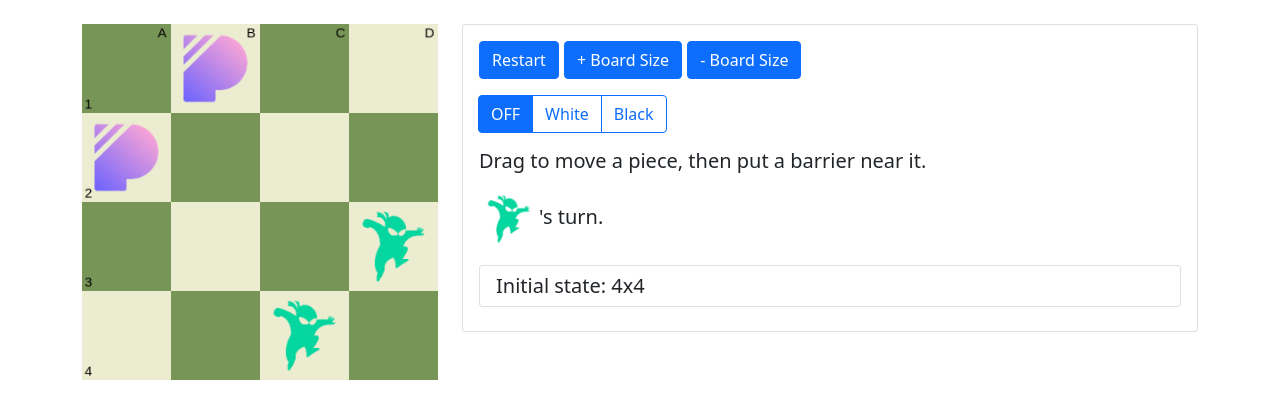
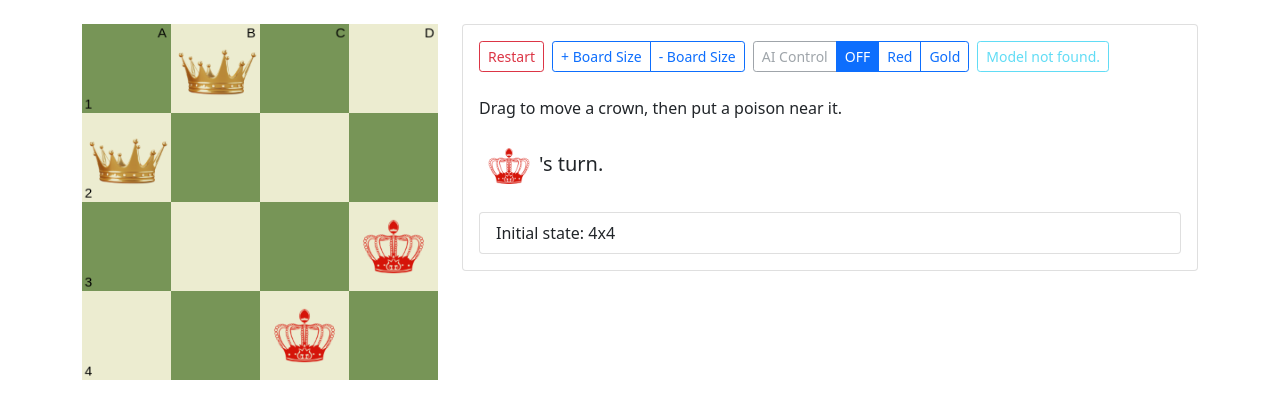
Before and after one commit to sqmscm/ProjectZoe, a Flask app: page / in a window 1280 px wide. Shown: the top 419 px of the page. Run offline with Flask 2, Linux system fonts and the light colour scheme.

Commit message:
introduce more ai features

```diff
--- a/app.py
+++ b/app.py
@@ -25,7 +25,7 @@ def zoe_backend():
     data = request.get_json()
 
     if data['rows'] != r or data['cols'] != c:
-        return jsonify({"message": "no AI loaded"})
+        return jsonify({"message": "error"})
 
     for i, k in enumerate(data['state']):
         if k == 0:
@@ -36,6 +36,10 @@ def zoe_backend():
             data['state'][i] = 0
 
     state_num = NxNoptimal.state_to_num(data['state'], data['turn'], state_dim=1)
+
+    if par[state_num] == -1:
+        return jsonify({"message": "game end"})
+
     best_move = NxNoptimal.num_to_state(par[state_num])[0]
 
     for i, k in enumerate(best_move):
@@ -46,7 +50,7 @@ def zoe_backend():
         elif k == 0:
             best_move[i] = -2
 
-    return jsonify({"message": "success", "cpu_move": best_move})
+    return jsonify({"message": "success", "state_num": state_num, "cpu_move": best_move})
 
 
 @app.route("/")
--- a/static/js/main.js
+++ b/static/js/main.js
@@ -271,7 +271,7 @@ var main = function() {
     });
 
     game.make_moves_on_states = function(new_state, old_state) {
-      log(new_state)
+      // log(new_state)
       moving_piece = null
       move_to = null
       barrier_pos = null
@@ -313,13 +313,13 @@ var main = function() {
       game.is_placing_piece = true
       game.last_placed_barrier = new_barrier
       //update info panel
-      game.updateInfo()
+      game.updateInfo(true)
 
       // log([moving_piece, move_to, barrier_pos])
-      return [moving_piece, move_to, barrier_pos]
+      // return [moving_piece, move_to, barrier_pos]
     }
 
-    game.updateInfo = function() {
+    game.updateInfo = function(ai_opr = false) {
       // backup latest states
       activities.push([...states])
       // log(activities)
@@ -340,11 +340,17 @@ var main = function() {
             // log(result['cpu_move'])
             if (result['message'] == 'error') {
               game.AIsupport = false
+              $("#model_stat").attr("class", "btn btn-outline-info btn-sm")
+              $("#model_stat").text("Model not found.")
+
               return
             }
-            log(game.curr_side + " " + $('#ai-control input:radio:checked').val())
-            if (game.curr_side == $('#ai-control input:radio:checked').val()) {
-              game.make_moves_on_states(result['cpu_move'], states)
+            if (result['message'] == 'success') {
+              $("#model_stat").attr("class", "btn btn-outline-success btn-sm")
+              $("#model_stat").text("Model loaded.")
+              if (game.curr_side == $('#ai-control input:radio:checked').val()) {
+                game.make_moves_on_states(result['cpu_move'], states)
+              }
             }
             // console.log(result)
           }
@@ -391,6 +397,9 @@ var main = function() {
         (${String.fromCharCode(65 + game.last_moved_piece.board_x)},${game.last_moved_piece.board_y+1})
         <img src="static/imgs/barrier.png" height="30">
         (${String.fromCharCode(65+game.last_placed_barrier.board_x)},${game.last_placed_barrier.board_y+1})`
+        if (ai_opr) {
+          activity += ` <img src="static/imgs/ai.png" height="30">`
+        }
         if (game.curr_side == WHITE_SIDE) {
           acts.append(`${normal_lst} data-state="${activities.length - 1}">
           <img src="static/imgs/piece2.png" height="30">${activity}</a>`)
--- a/templates/index.html
+++ b/templates/index.html
@@ -24,25 +24,34 @@
       <div class="col-8">
         <div class="card">
           <div class="card-body">
+            <div class="btn-toolbar" role="toolbar">
+              <div class="btn-group me-2" role="group">
+                <button id="rest" onclick="main.restLevel()" type="button" class="btn btn-outline-danger btn-sm">Restart</button>
+              </div>
+              <div class="btn-group me-2" role="group">
+                <button id="rest" onclick="main.addSize()" type="button" class="btn btn-outline-primary btn-sm">+ Board Size</button>
+                <button id="rest" onclick="main.mSize()" type="button" class="btn btn-outline-primary btn-sm">- Board Size</button>
+              </div>
+              <div class="btn-group me-2" role="group" id="ai-control">
+                <button id="rest" type="button" class="btn btn-outline-secondary btn-sm" disabled>AI Control</button>
+                <input type="radio" class="btn-check" name="ai-control" id="ai-off" value="-1" checked>
+                <label class="btn btn-outline-primary btn-sm" for="ai-off">OFF</label>
+                <input type="radio" class="btn-check" name="ai-control" id="ai-white" value="0">
+                <label class="btn btn-outline-primary btn-sm" for="ai-white">Red</label>
+                <input type="radio" class="btn-check" name="ai-control" id="ai-black" value="1">
+                <label class="btn btn-outline-primary btn-sm" for="ai-black">Gold</label>
+              </div>
+              <div class="btn-group" role="group">
+                <button type="button" class="btn btn-outline-info btn-sm" id="model_stat" disabled>Model not found.</button>
+              </div>
+            </div>
+            <br>
+            <p>Drag to move a crown, then put a poison near it.</p>
             <h5>
-              <p>
-                <button id="rest" onclick="main.restLevel()" type="button" class="btn btn-primary">Restart</button>
-                <button id="rest" onclick="main.addSize()" type="button" class="btn btn-primary">+ Board Size</button>
-                <button id="rest" onclick="main.mSize()" type="button" class="btn btn-primary">- Board Size</button>
-                <div class="btn-group" role="group" id="ai-control">
-                  <input type="radio" class="btn-check" name="ai-control" id="ai-off" value="-1" checked>
-                  <label class="btn btn-outline-primary" for="ai-off">OFF</label>
-                  <input type="radio" class="btn-check" name="ai-control" id="ai-white" value="0">
-                  <label class="btn btn-outline-primary" for="ai-white">White</label>
-                  <input type="radio" class="btn-check" name="ai-control" id="ai-black" value="1">
-                  <label class="btn btn-outline-primary" for="ai-black">Black</label>
-                </div>
-              </p>
-              <p>Drag to move a piece, then put a barrier near it.</p>
               <p id="info"></p>
               <p id="trace"><img src="static/imgs/rollback.png" height="60"> Tracing Back..</p>
-              <ul class="list-group" id="acts"></ul>
             </h5>
+            <ul class="list-group" id="acts"></ul>
           </div>
         </div>
       </div>
```
Also changed, not shown: static/imgs/ai.png (added), static/imgs/barrier.png, static/imgs/barrier_alpha.png, static/imgs/piece1.png, static/imgs/piece2.png.
